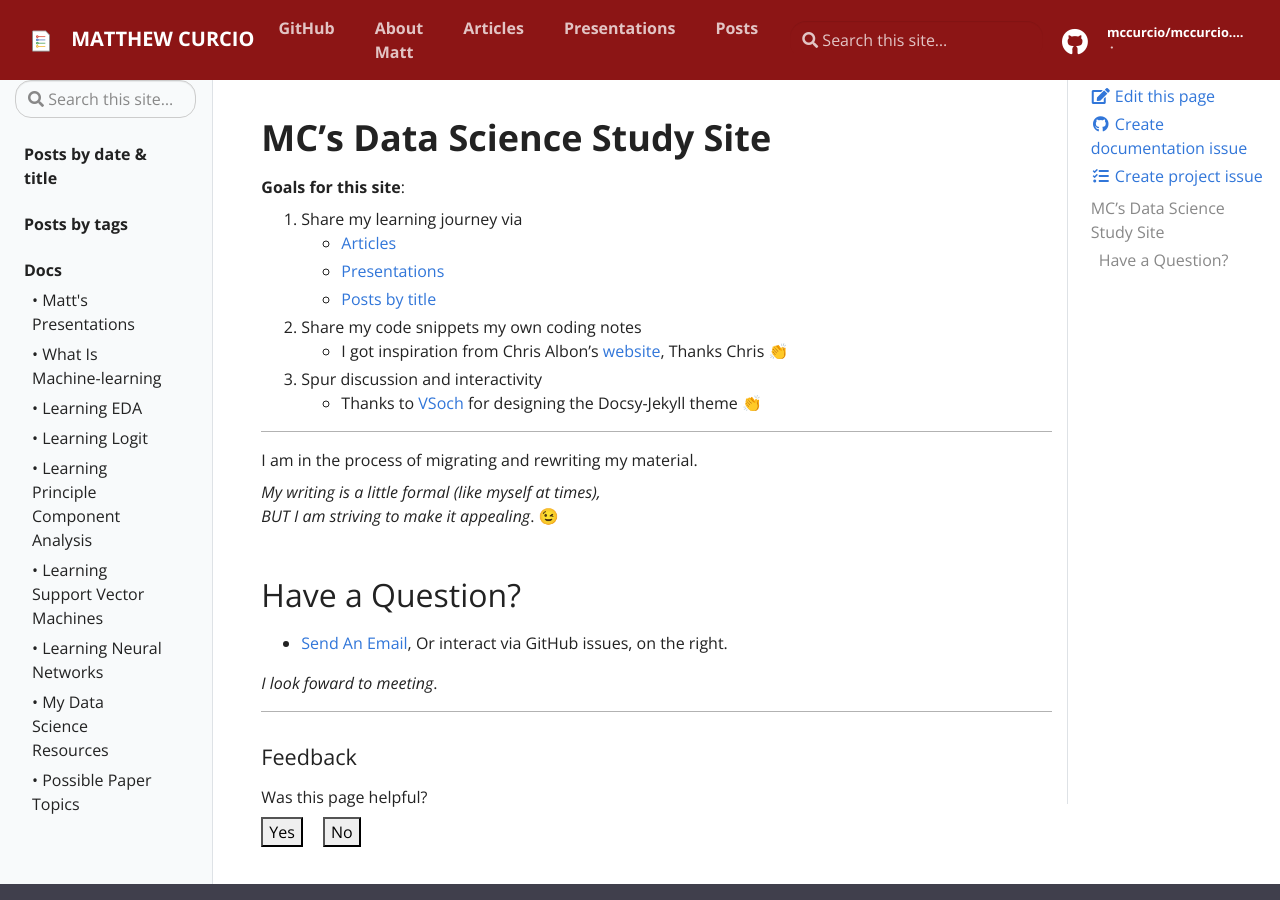
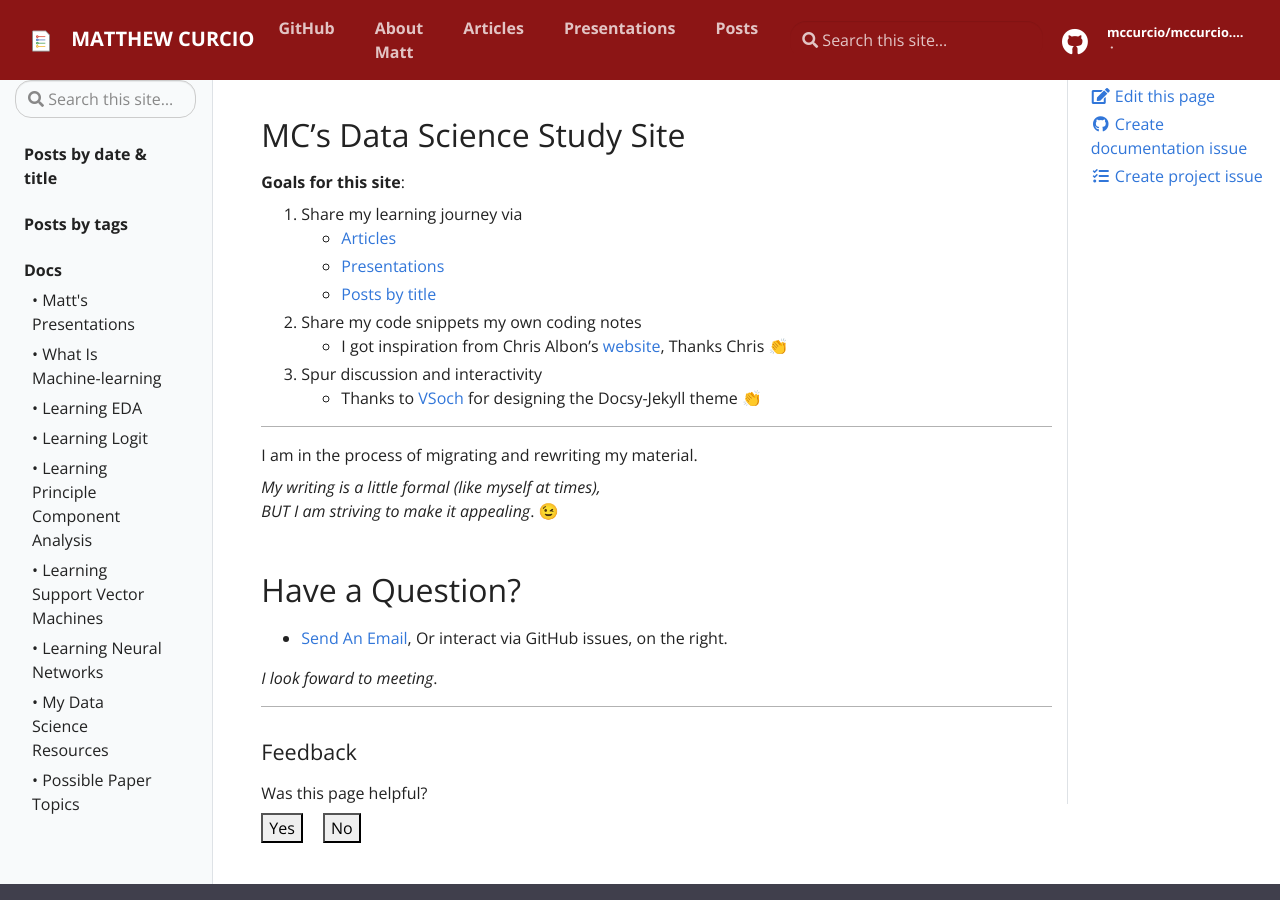
Before and after one commit to mccurcio/mccurcio.github.io, a Jekyll site: the page built from pages/index.md, in a window 1280 px wide and 900 px high. Built offline with Jekyll 4.4.1, drawn with Linux system fonts in a browser that asks for light colours.

Commit message:
Changed post&index h1->h2

```diff
--- a/_layouts/post.html
+++ b/_layouts/post.html
@@ -2,7 +2,7 @@
 layout: page
 ---
 
-<h1 style="margin-bottom:0px">{{ page.title }}</h1>
+<h2 style="margin-bottom:0px">{{ page.title }}</h2>
 {% if page.badges %}{% for badge in page.badges %}<span class="badge badge-{{ badge.type }}">{{ badge.tag }}</span>{% endfor %}{% endif %}
 <span class="post-date" style="font-style: italic;">{{ page.date | date: "%B %d, %Y" }}</span>
 {{ content }}
--- a/pages/index.md
+++ b/pages/index.md
@@ -4,7 +4,7 @@ title: Matt's D.S. Study Site
 permalink: /
 ---
 
-# MC's Data Science Study Site
+## MC's Data Science Study Site
 
 **Goals for this site**:
 
```
